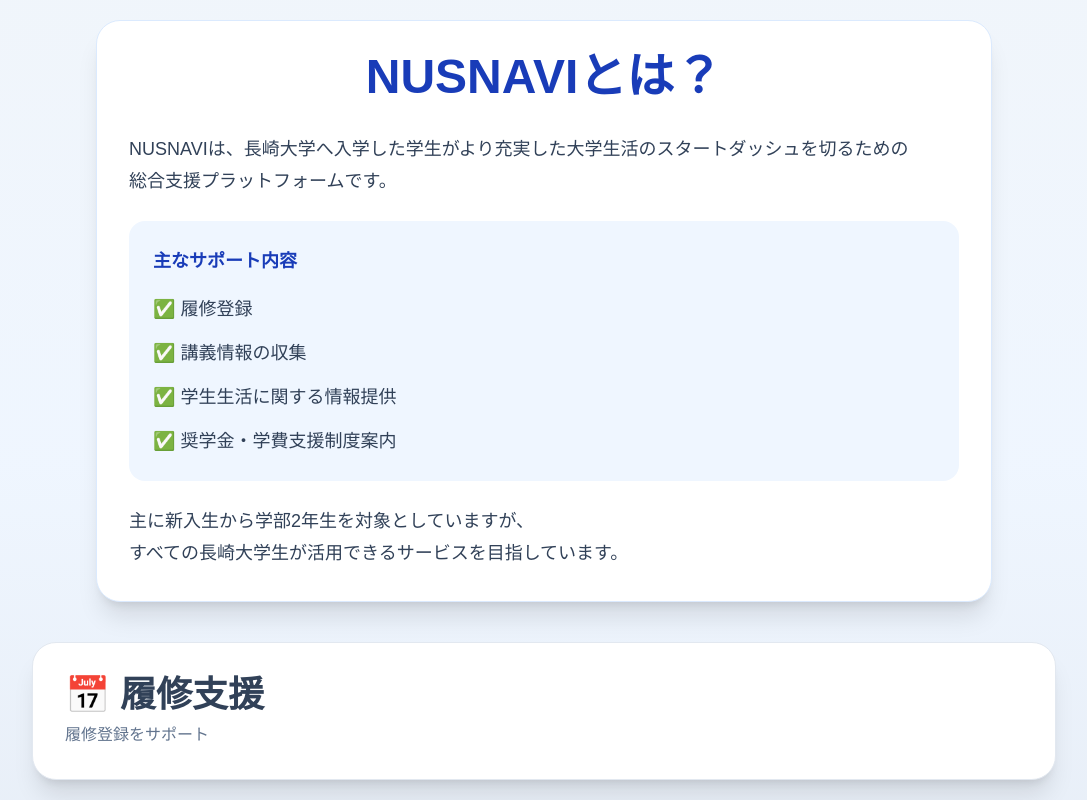
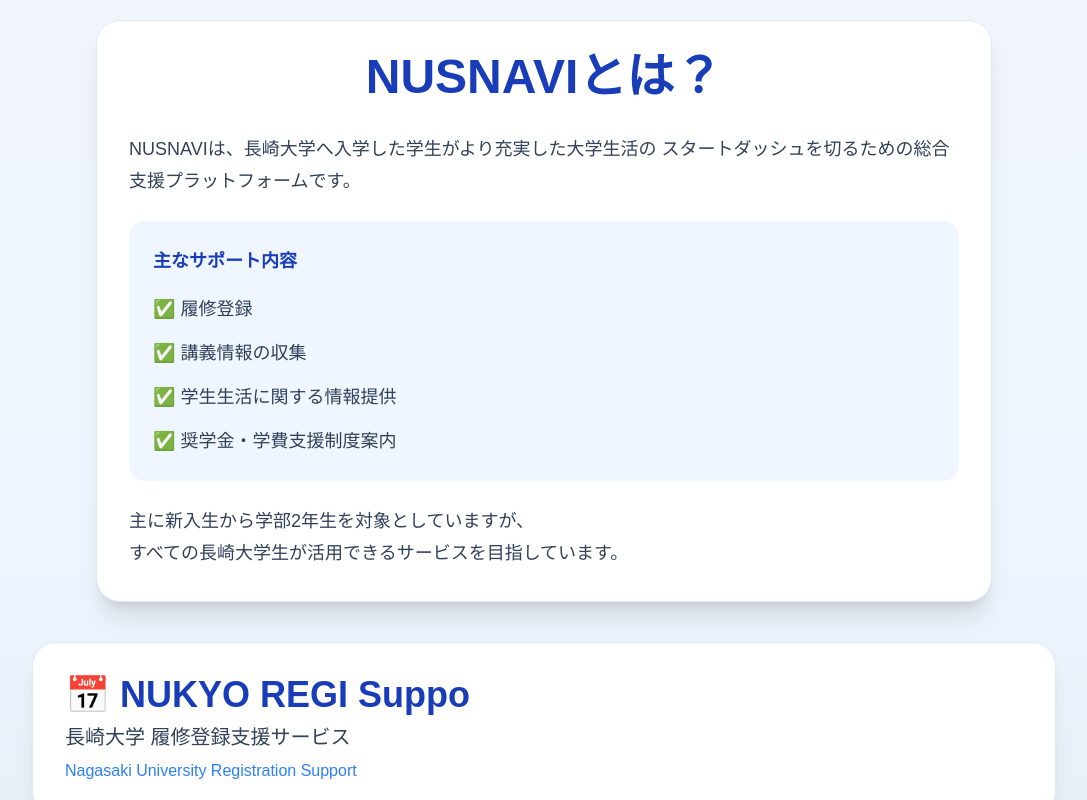
Before and after one commit to Miya300/inazo-clone, a Next.js app: page / in a window 1280 px wide. Shown: the part 240-1040 px from the top of the page, without its empty margins (96-1183 px from the left). Built offline with nearby package versions, Linux system fonts and the light colour scheme.

Commit message:
add kyoyo theory guide and handbook resources

```diff
--- a/app/nukyoyo-search/page.tsx
+++ b/app/nukyoyo-search/page.tsx
@@ -125,8 +125,8 @@
   Nagasaki University Kyoyo Search
 </p>
 
-<div className="bg-white rounded-3xl shadow-xl p-6 mb-8 border border-blue-100">
-<h2 className="text-3xl font-black text-blue-800 mb-2">
+<div className="bg-white rounded-3xl shadow-xl p-6 mb-8 border border-blue-100 text-center">
+<h2 className="text-5xl md:text-6xl font-black text-blue-800 mb-2">
   📚 NUKYOYO Search
 </h2>
 
--- a/app/page.tsx
+++ b/app/page.tsx
@@ -4,6 +4,7 @@
   return (
     <main className="min-h-screen bg-gradient-to-b from-slate-100 via-blue-50 to-slate-200 p-8">
 
+      {/* サイトタイトル */}
       <h1 className="text-6xl md:text-8xl font-black text-center text-blue-900 mb-4">
         NUSNAVI
       </h1>
@@ -15,6 +16,8 @@
       <p className="text-center text-slate-600 text-xl mb-10">
         Nagasaki University Student Navigation
       </p>
+
+      {/* NUSNAVIとは？ */}
       <section className="max-w-4xl mx-auto bg-white rounded-3xl shadow-xl p-8 border border-blue-100 mb-10">
 
         <h2 className="text-4xl md:text-5xl font-black text-blue-800 text-center mb-8">
@@ -24,11 +27,11 @@
         <div className="space-y-6 text-slate-700 text-lg leading-8">
 
           <p>
-      NUSNAVIは、長崎大学へ入学した学生がより充実した大学生活のスタートダッシュを切るための
-     <br />
-      総合支援プラットフォームです。
+            NUSNAVIは、長崎大学へ入学した学生がより充実した大学生活の
+            スタートダッシュを切るための総合支援プラットフォームです。
           </p>
 
+          {/* 主なサポート内容 */}
           <div className="bg-blue-50 rounded-2xl p-6">
 
             <p className="font-bold text-blue-800 mb-4">
@@ -51,26 +54,38 @@
           </p>
 
         </div>
+      </section>
 
-</section>
+      {/* サービス一覧 */}
       <div className="max-w-5xl mx-auto space-y-6">
 
         {/* 履修支援 */}
-        <Link href="/risyu-support1" className="block">
-          <div className="bg-white rounded-3xl shadow-xl p-8 border border-slate-200 cursor-pointer hover:shadow-2xl hover:-translate-y-1 transition-all">
+        <Link
+          href="/risyu-support1"
+          className="block"
+        >
+          <div className="bg-white rounded-3xl shadow-xl p-8 border border-blue-100 cursor-pointer hover:shadow-2xl hover:-translate-y-1 transition-all">
 
-            <h2 className="text-4xl font-black text-slate-700">
-              📅 履修支援
+            <h2 className="text-4xl font-black text-blue-800 mb-2">
+              📅 NUKYO REGI Suppo
             </h2>
 
-            <p className="text-slate-500 mt-2">
-              履修登録をサポート
+            <p className="text-slate-700 text-xl">
+              長崎大学 履修登録支援サービス
+            </p>
+
+            <p className="text-blue-500 mt-2">
+              Nagasaki University Registration Support
             </p>
 
           </div>
         </Link>
+
         {/* NUKYOYO Search */}
-        <Link href="/nukyoyo-search" className="block">
+        <Link
+          href="/nukyoyo-search"
+          className="block"
+        >
           <div className="bg-white rounded-3xl shadow-xl p-8 border border-blue-100 cursor-pointer hover:shadow-2xl hover:-translate-y-1 transition-all">
 
             <h2 className="text-4xl font-black text-blue-800 mb-2">
@@ -89,7 +104,10 @@
         </Link>
 
         {/* 学生生活支援情報 */}
-        <Link href="/student-support" className="block">
+        <Link
+          href="/student-support"
+          className="block"
+        >
           <div className="bg-white rounded-3xl shadow-xl p-8 border border-slate-200 cursor-pointer hover:shadow-2xl hover:-translate-y-1 transition-all">
 
             <h2 className="text-4xl font-black text-slate-700">
--- a/app/risyu-support1/page.tsx
+++ b/app/risyu-support1/page.tsx
@@ -9,17 +9,44 @@
         {/* NUSNAVIへ戻る */}
         <Link
           href="/"
-          className="inline-block mb-6 px-6 py-3 bg-white text-blue-800 font-bold rounded-2xl border-2 border-blue-200 shadow-lg hover:shadow-xl transition-all"
+          className="inline-block mb-8 px-6 py-3 bg-white text-blue-800 font-bold rounded-2xl border-2 border-blue-200 shadow-lg hover:shadow-xl transition-all"
         >
           ← NUSNAVIへ戻る
         </Link>
 
-        {/* タイトル */}
-        <h1 className="text-5xl md:text-6xl font-black text-blue-900 mb-8">
-          📅 履修支援
+        {/* NUSNAVIタイトル */}
+        <h1 className="text-5xl md:text-8xl font-black mb-4 text-blue-900 text-center drop-shadow-lg">
+          NUSNAVI
         </h1>
 
-        {/* 教養教育〈理論編〉 */}
+        {/* サイト説明 */}
+        <p className="text-center text-xl text-slate-700 font-semibold mb-2">
+          長崎大学生のための総合支援サイト
+        </p>
+
+        {/* 英語タイトル */}
+        <p className="text-center text-slate-600 text-2xl mb-8">
+          Nagasaki University Registration Support
+        </p>
+
+        {/* NUKYO REGI Support */}
+        <div className="bg-white rounded-3xl shadow-xl p-6 mb-8 border border-blue-100 text-center">
+
+          <h2 className="text-5xl md:text-6xl font-black text-blue-800 mb-2">
+            📅 NUKYO REGI Suppo
+          </h2>
+
+          <p className="text-slate-700 text-lg">
+            長崎大学 履修登録支援サービス
+          </p>
+
+          <p className="text-slate-500 text-sm mt-2">
+            Nagasaki University Registration Support
+          </p>
+
+        </div>
+
+        {/* 教養教育〈総論編〉 */}
         <Link
           href="/risyu-support1/kyoyo-theory"
           className="block"
```
Also changed, not shown: public/images/kyoyo/スクリーンショット 2026-08-30 140150 - コピー.png (renamed from public/images/kyoyo/handbook-required.jpg). Lines whose indentation alone changed are shown as unchanged.
